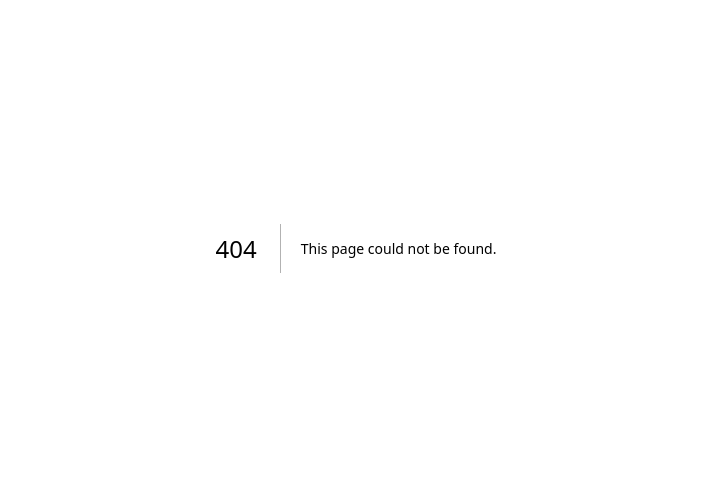
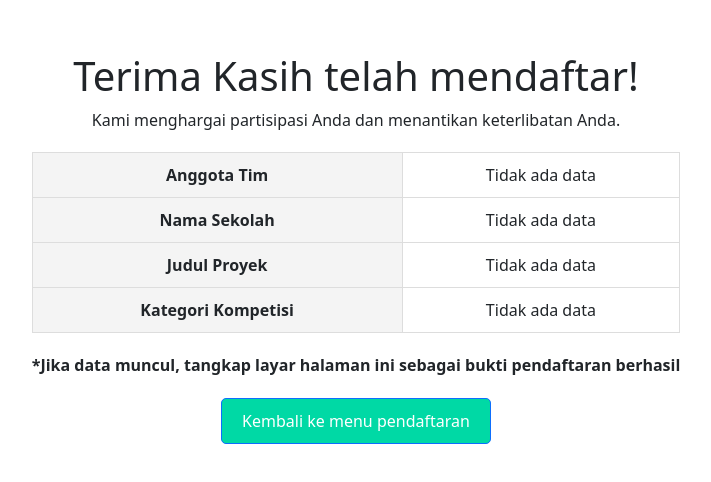
Before and after one commit to iysaofficial/registrasi-nyiif, a Next.js app: page /registration/thankyouindo in a window 1280 px wide. Before the commit this address had no page. Shown: the part 152-634 px from the top of the page, without its empty margins (284-995 px from the left). Built offline with nearby package versions, Linux system fonts and the light colour scheme.

Commit message:
update -k

```diff
--- a/src/pages/registration/indo-offline.js
+++ b/src/pages/registration/indo-offline.js
@@ -61,7 +61,7 @@
     }
   }, [router]);
 
-  const scriptURL = "";
+  const scriptURL = "https://script.google.com/macros/s/AKfycbzC1JdNE6oHabgrJUgMVT9mNdigm-51w11f5kniGsobOrHZn5mGS16Ks2XWXvs7C3_ydg/exec";
 
   useEffect(() => {
     const form = document.forms["regist-form"];
--- a/src/pages/registration/indo-online.js
+++ b/src/pages/registration/indo-online.js
@@ -62,7 +62,7 @@
     }
   }, [router]);
 
-  const scriptURL = "";
+  const scriptURL = "https://script.google.com/macros/s/AKfycbzMLJVJB9YjXGAnIw3EZ8CBT1kaVW-yEhS1RAkzaqLSq5Mgw2MNltEOUI4LlMcbBGkH2Q/exec";
 
   useEffect(() => {
     const form = document.forms["regist-form"];
@@ -240,7 +240,7 @@
                     onChange={handleCategoryChange}
                     required
                   >
-                    {/* <option value="">--Pilih Kategori Kompetisi--</option> */}
+                    <option value="">--Pilih Kategori Kompetisi--</option>
                     <option value="National Youth Invention and Innovation Award - Online Competition">
                       Online Competition
                     </option>
--- /dev/null
+++ b/src/pages/registration/thankyouindo.js
@@ -0,0 +1,53 @@
+"use client";
+import Link from "next/link";
+import { useSearchParams } from "next/navigation";
+
+function ThankYouIndo() {
+  const searchParams = useSearchParams();
+
+  const namaLengkap = searchParams.get("namaLengkap") || "Tidak ada data";
+  const projectTitle = searchParams.get("projectTitle") || "Tidak ada data";
+  const category = searchParams.get("category") || "Tidak ada data";
+  const namasekolah = searchParams.get("namasekolah") || "Tidak ada data";
+
+  return (
+    <section className="thankyou">
+      <div>
+        <h1>Terima Kasih telah mendaftar!</h1>
+        <p>Kami menghargai partisipasi Anda dan menantikan keterlibatan Anda.</p>
+
+        <table className="thankyou-table">
+          <tbody>
+            <tr>
+              <td><strong>Anggota Tim</strong></td>
+              <td>{namaLengkap}</td>
+            </tr>
+            <tr>
+              <td><strong>Nama Sekolah</strong></td>
+              <td>{namasekolah}</td>
+            </tr>
+            <tr>
+              <td><strong>Judul Proyek</strong></td>
+              <td>{projectTitle}</td>
+            </tr>
+            <tr>
+              <td><strong>Kategori Kompetisi</strong></td>
+              <td>{category}</td>
+            </tr>
+          </tbody>
+        </table>
+
+        <p>
+          <strong>*Jika data muncul, tangkap layar halaman ini sebagai bukti pendaftaran berhasil</strong>
+        </p>
+        <Link href="/" legacyBehavior>
+        <a className="btn btn-action">
+          Kembali ke menu pendaftaran
+        </a>
+        </Link>
+      </div>
+    </section>
+  );
+}
+
+export default ThankYouIndo;
```
